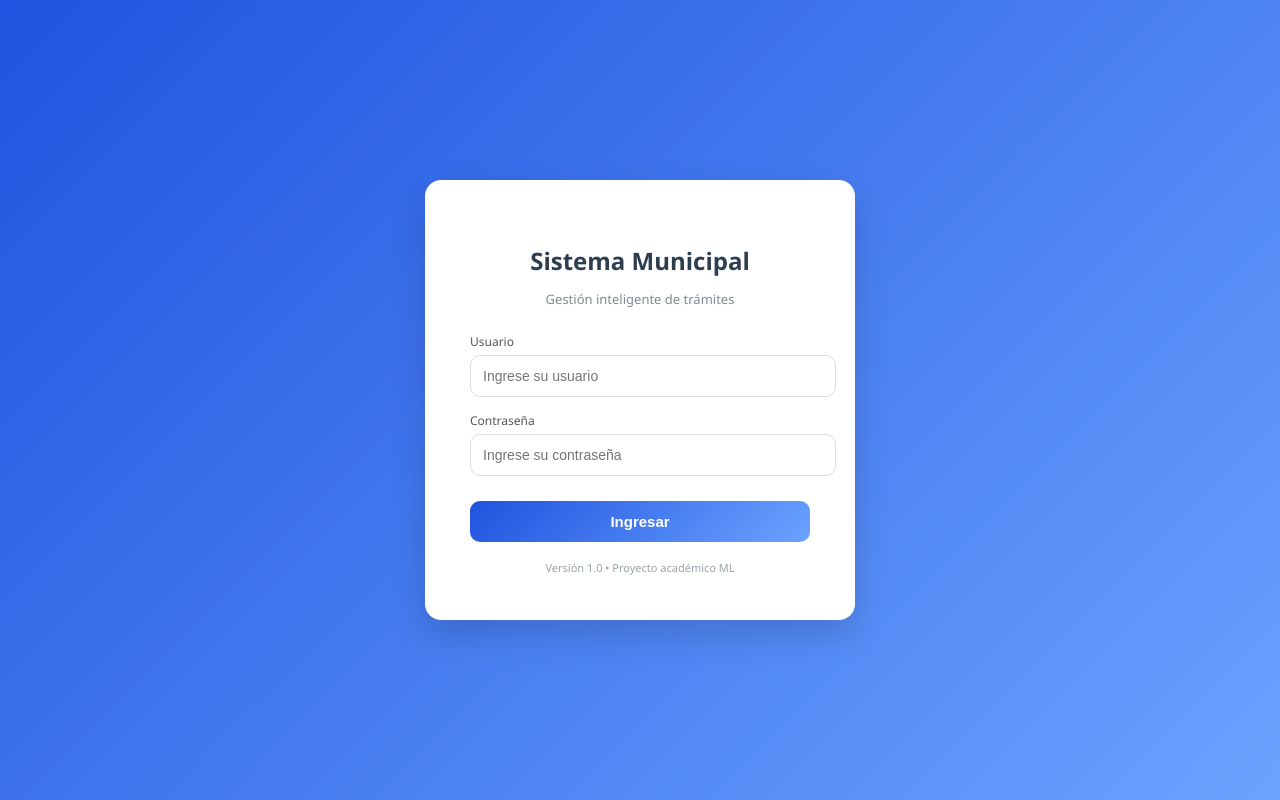
After one commit to TairAsuiza10/web_muni_yau, a Flask app: page /login in a window 1280 px wide. The commit adds this page. Run offline with Flask 3, Linux system fonts and the light colour scheme.

Commit message:
Mejora UI login, layout y nuevas vistas de notificaciones

```diff
--- a/app.py
+++ b/app.py
@@ -21,7 +21,15 @@ from typing import Any
 
 import joblib
 import pandas as pd
-from flask import Flask, flash, redirect, render_template, request, url_for
+from flask import (
+    Flask,
+    flash,
+    redirect,
+    render_template,
+    request,
+    url_for,
+    session,
+)
 
 from generar_dataset import generar_dataset
 from train_model import entrenar_modelo
@@ -55,13 +63,28 @@ AREAS = [
 ]
 
 CARGAS = ["Baja", "Media", "Alta"]
-ESTADOS = ["Registrado", "En revision", "Derivado", "Observado", "Aprobado", "Rechazado", "Finalizado"]
+ESTADOS = [ "Registrado",
+    "En revision",
+    "Derivado",
+    "Observado",
+    "En proceso",
+    "Aprobado",
+    "Rechazado",
+    "Finalizado",
+    "Vencido"]
 
 
 def conectar_db() -> sqlite3.Connection:
     conn = sqlite3.connect(DB_PATH)
     conn.row_factory = sqlite3.Row
     return conn
+
+def usuario_logueado():
+    return "usuario_id" in session
+
+
+def tiene_rol(*roles):
+    return session.get("rol") in roles
 
 
 def inicializar_db() -> None:
@@ -126,7 +149,52 @@ def inicializar_db() -> None:
         FOREIGN KEY (tramite_id) REFERENCES tramites(id)
     )
     """
+
 )
+
+        conn.execute(
+            """
+            CREATE TABLE IF NOT EXISTS usuarios (
+                id INTEGER PRIMARY KEY AUTOINCREMENT,
+                usuario TEXT NOT NULL UNIQUE,
+                password TEXT NOT NULL,
+                rol TEXT NOT NULL
+            )
+            """
+        )
+
+
+        admin = conn.execute(
+            "SELECT * FROM usuarios WHERE usuario = ?",
+            ("admin",)
+        ).fetchone()
+
+        if not admin:
+            conn.execute(
+                """
+                INSERT INTO usuarios (usuario, password, rol)
+                VALUES (?, ?, ?)
+                """,
+                ("admin", "123456", "administrador")
+            )
+
+            conn.execute(
+                """
+                INSERT INTO usuarios (usuario, password, rol)
+                VALUES (?, ?, ?)
+                """,
+                ("mesa", "123456", "mesa_partes")
+            )
+
+            conn.execute(
+                """
+                INSERT INTO usuarios (usuario, password, rol)
+                VALUES (?, ?, ?)
+                """,
+                ("trabajador", "123456", "trabajador")
+            )
+
+
         conn.commit()
 
 
@@ -185,9 +253,47 @@ def crear_codigo_expediente() -> str:
     fecha = datetime.now().strftime("%Y%m%d%H%M%S")
     return f"YAU-{fecha}"
 
+@app.route("/login", methods=["GET", "POST"])
+def login():
+
+    if request.method == "POST":
+
+        usuario = request.form.get("usuario")
+        password = request.form.get("password")
+
+        with conectar_db() as conn:
+            user = conn.execute(
+                """
+                SELECT * FROM usuarios
+                WHERE usuario = ? AND password = ?
+                """,
+                (usuario, password)
+            ).fetchone()
+
+        if user:
+            session["usuario_id"] = user["id"]
+            session["usuario"] = user["usuario"]
+            session["rol"] = user["rol"]
+
+            flash("Bienvenido al sistema.", "success")
+            return redirect(url_for("index"))
+
+        flash("Usuario o contraseña incorrectos.", "error")
+
+    return render_template("login.html")
+
+@app.route("/logout")
+def logout():
+    session.clear()
+    flash("Sesión cerrada.", "success")
+    return redirect(url_for("login"))
+
 
 @app.route("/")
 def index():
+
+    if not usuario_logueado():
+        return redirect(url_for("login"))
     with conectar_db() as conn:
         tramites = conn.execute(
             """
@@ -202,6 +308,10 @@ def index():
 
 @app.route("/registrar", methods=["GET", "POST"])
 def registrar():
+
+    if not usuario_logueado():
+        return redirect(url_for("login"))
+
     if request.method == "POST":
         dni = request.form.get("dni", "").strip()
         nombres = request.form.get("nombres", "").strip()
@@ -309,8 +419,14 @@ def registrar():
 
 
 @app.route("/tramite/<int:tramite_id>")
+
 def detalle_tramite(tramite_id: int):
+
+
+
     with conectar_db() as conn:
+
+
         tramite = conn.execute(
             """
             SELECT t.*, c.dni, c.nombres, c.telefono, c.correo, c.direccion
@@ -401,6 +517,14 @@ def consulta_dni():
 
 @app.route("/reportes")
 def reportes():
+
+    if not usuario_logueado():
+        return redirect(url_for("login"))
+
+    if not tiene_rol("administrador"):
+        flash("No tiene permisos para acceder.", "error")
+        return redirect(url_for("index"))
+
     with conectar_db() as conn:
         total = conn.execute("SELECT COUNT(*) AS total FROM tramites").fetchone()["total"]
         por_riesgo = conn.execute(
@@ -433,6 +557,23 @@ def reportes():
     )
 
 
+@app.route("/notificaciones")
+def notificaciones():
+    with conectar_db() as conn:
+        notificaciones = conn.execute(
+            """
+            SELECT n.*, t.codigo
+            FROM notificaciones n
+            JOIN tramites t ON t.id = n.tramite_id
+            ORDER BY n.fecha DESC
+            """
+        ).fetchall()
+
+    return render_template(
+        "notificaciones.html",
+        notificaciones=notificaciones
+    )
+
 if __name__ == "__main__":
     inicializar_db()
     asegurar_modelo()
--- a/templates/layout.html
+++ b/templates/layout.html
@@ -16,7 +16,9 @@
             <a href="{{ url_for('index') }}">Trámites</a>
     <a href="{{ url_for('registrar') }}">Registrar</a>
     <a href="{{ url_for('consulta_dni') }}">Consulta DNI</a>
+    <a href="{{ url_for('notificaciones') }}">Notificaciones</a>
     <a href="{{ url_for('reportes') }}">Reportes</a>
+    <a href="{{ url_for('logout') }}">Salir</a>
         </nav>
     </header>
 
--- /dev/null
+++ b/templates/login.html
@@ -0,0 +1,135 @@
+<!DOCTYPE html>
+<html lang="es">
+<head>
+    <meta charset="UTF-8">
+    <title>Login - Sistema Municipal</title>
+
+    <style>
+        body {
+            margin: 0;
+            font-family: 'Segoe UI', Tahoma, sans-serif;
+            height: 100vh;
+            display: flex;
+            justify-content: center;
+            align-items: center;
+            background: linear-gradient(135deg, #2053df, #6aa3ff);
+        }
+
+        .login-box {
+            background: #ffffff;
+            padding: 45px;
+            width: 340px;
+            border-radius: 16px;
+            box-shadow: 0 15px 35px rgba(0,0,0,0.15);
+            text-align: center;
+            animation: fadeIn 0.6s ease-in-out;
+        }
+
+        @keyframes fadeIn {
+            from { opacity: 0; transform: translateY(20px); }
+            to { opacity: 1; transform: translateY(0); }
+        }
+
+        .login-box h2 {
+            margin-bottom: 8px;
+            color: #2c3e50;
+        }
+
+        .login-box p {
+            margin-bottom: 25px;
+            color: #7f8c8d;
+            font-size: 13px;
+        }
+
+        .input-group {
+            margin-bottom: 15px;
+            text-align: left;
+        }
+
+        .input-group label {
+            font-size: 12px;
+            color: #555;
+            margin-bottom: 5px;
+            display: block;
+        }
+
+        .login-box input {
+            width: 100%;
+            padding: 12px;
+            border: 1px solid #dcdde1;
+            border-radius: 10px;
+            outline: none;
+            transition: 0.3s;
+            font-size: 14px;
+        }
+
+        input:focus {
+    border-color: #2053df;
+    box-shadow: 0 0 8px rgba(32, 83, 223, 0.5);
+}
+
+        .login-box button {
+            width: 100%;
+            padding: 12px;
+            margin-top: 10px;
+            background: linear-gradient(135deg, #2053df, #6aa3ff);
+            border: none;
+            border-radius: 10px;
+            color: white;
+            font-size: 15px;
+            font-weight: bold;
+            cursor: pointer;
+            transition: 0.3s;
+        }
+
+        .login-box button:hover {
+            transform: scale(1.03);
+            box-shadow: 0 8px 20px rgba(0,0,0,0.15);
+        }
+
+        .footer-text {
+            margin-top: 18px;
+            font-size: 11px;
+            color: #95a5a6;
+        }
+
+        .icon {
+            font-size: 40px;
+            margin-bottom: 10px;
+        }
+    </style>
+</head>
+
+<body>
+
+    <div class="login-box">
+
+
+
+        <h2>Sistema Municipal</h2>
+        <p>Gestión inteligente de trámites</p>
+
+        <form method="POST">
+
+            <div class="input-group">
+                <label>Usuario</label>
+                <input type="text" name="usuario" placeholder="Ingrese su usuario" required>
+            </div>
+
+            <div class="input-group">
+                <label>Contraseña</label>
+                <input type="password" name="password" placeholder="Ingrese su contraseña" required>
+            </div>
+
+            <button type="submit">Ingresar</button>
+
+        </form>
+
+        <div class="footer-text">
+            Versión 1.0 • Proyecto académico ML
+        </div>
+
+    </div>
+
+</body>
+</html>
```
Also changed, not shown: templates/notificaciones.html (added, +30 -0 lines).
